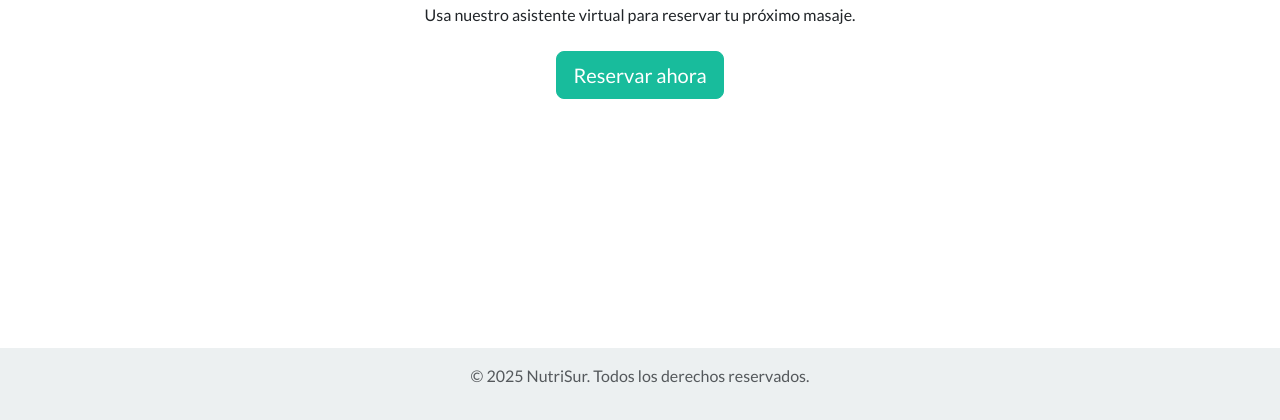
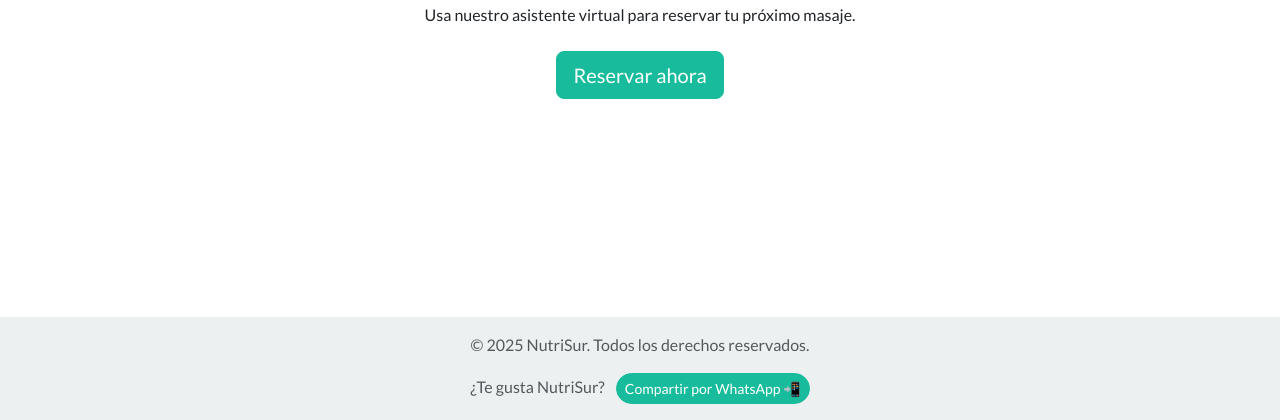
Before and after one commit to Lyoko-CO/nutrisur, a Django app: page /citas/mis-citas in a window 1280 px wide. Shown: the part 380-800 px from the top of the page. Run offline with Django 5.2, Linux system fonts and the light colour scheme; a user stored in the database is signed in; data that the repository does not hold is empty; some libraries are stand-ins or nearby versions.

Commit message:
feat: Añaddir botón de compartir por WhatsApp

```diff
--- a/nutrisur/templates/base.html
+++ b/nutrisur/templates/base.html
@@ -93,6 +93,14 @@
     <footer class="mt-auto py-3 bg-light text-center text-muted">
         <div class="container">
             <p>&copy; 2025 NutriSur. Todos los derechos reservados.</p>
+            <div class="mt-2">
+                <span class="me-2">¿Te gusta NutriSur?</span>
+                <a href="https://wa.me/?text=¡Hola!%20Echa%20un%20vistazo%20a%20NutriSur:%20https://nutrisur.onrender.com/"
+                   target="_blank"
+                   class="btn btn-success btn-sm rounded-pill">
+                   <i class="bi bi-whatsapp"></i> Compartir por WhatsApp 📲
+                </a>
+            </div>
         </div>
     </footer>
 
```
Also changed, not shown: nutrisur/settings.py (+16 -0 lines).
